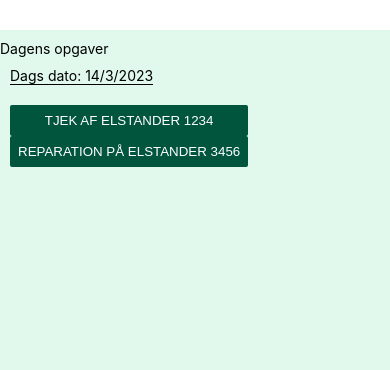
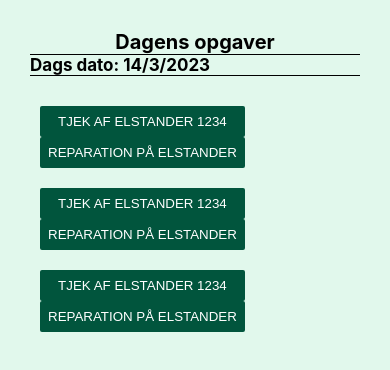
Before and after one commit to Nyberg5000/Energi-Fyn-App, a React Native app: screen / in a window 390 px wide. Shown: the top 370 px of the page. Built offline with nearby package versions, Linux system fonts and the light colour scheme.

Commit message:
minor changes to layout

```diff
--- a/App.js
+++ b/App.js
@@ -1,49 +1,58 @@
-import { Alert, Button, StyleSheet, Text, View } from 'react-native';
+import { Alert, Button, Pressable, StyleSheet, Text, View } from 'react-native';
 
 import TodayDate from './components/TodayDate';
 import AssignmentItem from './components/AssignmentItem';
 
 export default function App() {
 
-
-
-
-
-
   return (
-    <View style={styles.container} >
-      <View style={styles.header} >
-        <Text>
+    <View style={styles.appContainer} >
+     <View  >
+        <Text style={styles.title} >
           Dagens opgaver
         </Text>
-        <Text>
+     </View>
+
+      <View/>
+      <View>
+        <Text style={styles.dateContainer} >
           <TodayDate/>
-       </Text>
+        </Text>
       </View>
-     <Text>
-      <AssignmentItem/>
-     </Text>
+      <View style={styles.AssignmentContainer} >
+        <Text >
+          <AssignmentItem/>
+          <AssignmentItem/>
+          <AssignmentItem/>
+        </Text>
+      </View>
+      <View>
+
+      </View>
     </View>
-
-
   );
 }
 
-const styles = StyleSheet.create({
-  container: {
-    flex: 1,
-    flexDirection:'column',
+ const styles = StyleSheet.create({
+  appContainer: {
+    flex:1,
+    padding: 30,
     backgroundColor: '#E1F8EC',
-    //alignItems: 'flex-start',
-    //justifyContent: 'flex-start',
-    //marginLeft:10,
-    //marginRight:5,
-    marginTop: 30,
-    paddingTop:10,
   },
-  header:
-  {
-//skal være i midten
-    //flex:1,
+  title: {
+    textAlign: 'center',
+    fontWeight: 'bold',
+    fontSize: 20,
+    borderBottomWidth: 1
   },
+  dateContainer: {
+    borderBottomWidth: 1,
+    marginBottom: 10,
+
+  },
+  AssignmentContainer: {
+
+  }
+
+
 });
--- a/components/AssignmentItem.js
+++ b/components/AssignmentItem.js
@@ -2,10 +2,15 @@
 //i app.js bruges pressable til at trykke på enkelte opgaver som vises i en liste - en flatlist
 import { StyleSheet, View, Button } from "react-native";
 function AssignmentItem(){
+function showAssignmentHandler(){
+    //viser opgaven med mere info i en ny screen når knap trykkes
+    console.log("pressed");
+}
+
 return(
     <View style= {styles.listObject}>
-    <Button color='#01553D'  onPress={()=> Alert.alert ('Åbner nyt vindue')} title='Tjek af elstander 1234'></Button>
-    <Button color='#01553D' title='Reparation på elstander 3456'></Button>
+    <Button onPress={showAssignmentHandler} color='#01553D' title='Tjek af elstander 1234'></Button>
+    <Button color='#01553D' title='Reparation på elstander'></Button>
   </View>
 );
 }
@@ -15,8 +20,10 @@ const styles= StyleSheet.create({
     listObject:
   {
     //flex:4,
+
     marginTop: 20,
     marginLeft:10,
     marginRight:10,
+
   }
 });
--- a/components/TodayDate.js
+++ b/components/TodayDate.js
@@ -8,8 +8,8 @@ function TodayDate(){
     const modifiedDate=`${date.getDate()}/${date.getMonth()+1}/${date.getFullYear()}`;
 
     return(
-        <View style={styles.date}  >
-        <Text>Dags dato: {modifiedDate}</Text>
+        <View >
+        <Text style={styles.dateStyle} >Dags dato: {modifiedDate}</Text>
         </View>
     );
 
@@ -19,13 +19,16 @@ function TodayDate(){
 export default TodayDate;
 
 const styles =StyleSheet.create({
-    date:
-      {
-        //flex:1,
-        borderBottomWidth:1,
-        marginTop: 10,
-        marginLeft:10,
-        marginRight:10,
+
+    dateStyle:  {
+       fontWeight: "bold",
+       fontSize: 17,
+
+
+        //marginTop: 10,
+        //marginLeft:10,
+        //marginRight:10,
+
       },
 
 })
```
